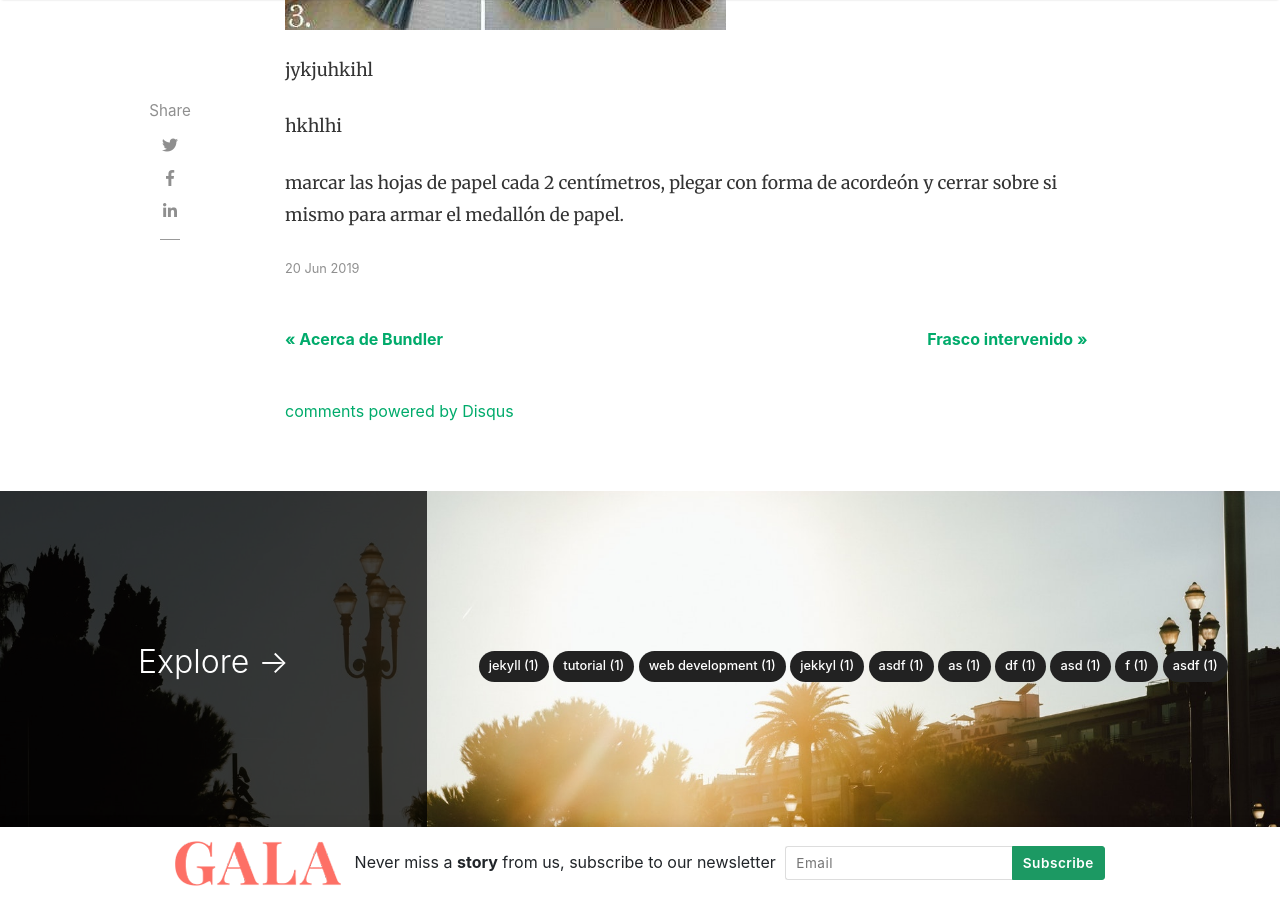
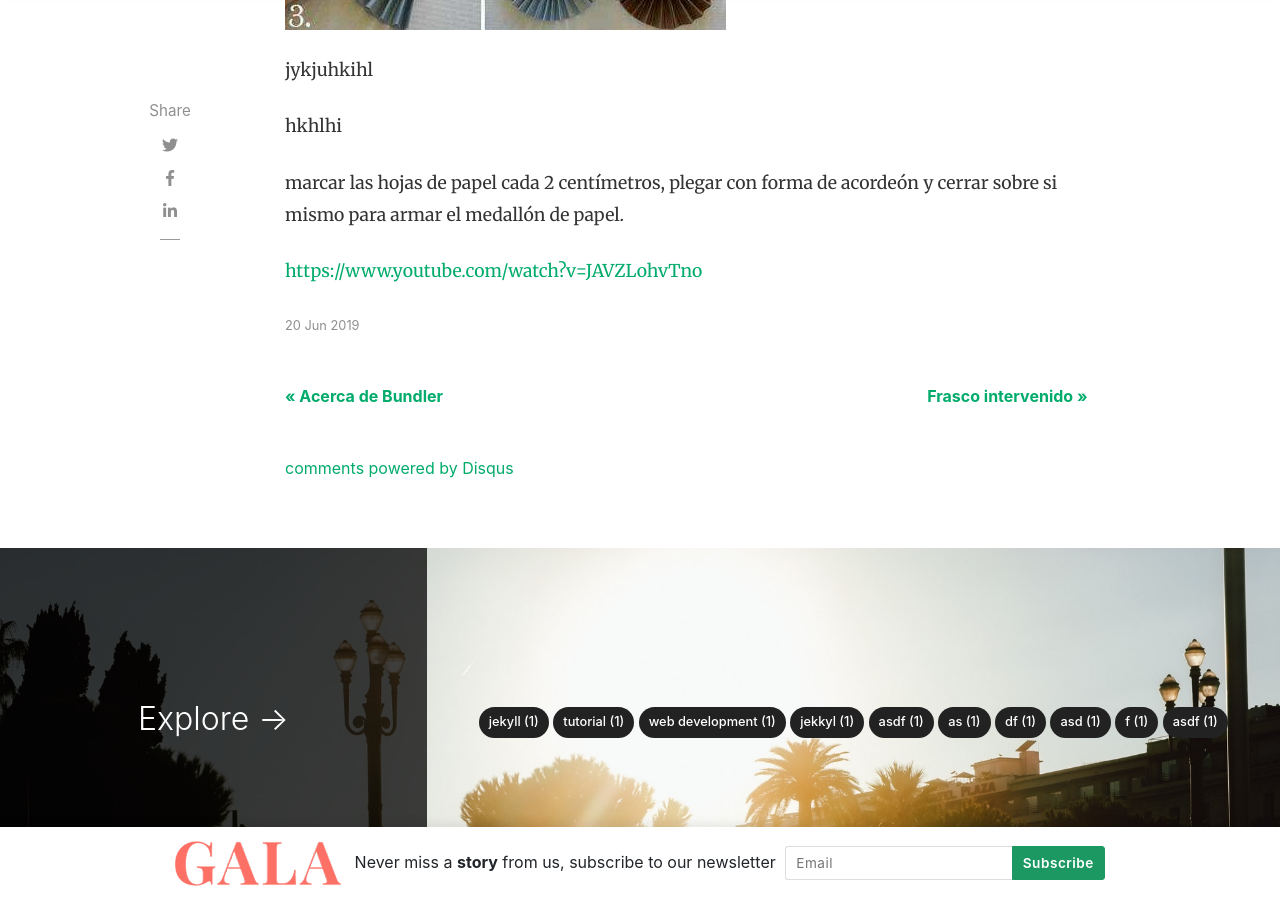
Before and after one commit to almadabelu/almadabelu.github.io, a Jekyll site: the page built from _posts/2019-06-20-roseta-de-papel.md, in a window 1280 px wide and 900 px high, scrolled down 731 px. Built offline with Jekyll 4.4.1, drawn with Linux system fonts in a browser that asks for light colours; nearby versions of some CDN libraries; comment, search, counter and statistics services are not loaded; some of the changed lines change nothing that is shown.

Commit message:
Update from Forestry.io almadabelu@hotmail.com updated _posts/2019-06-20-roseta-de-papel.md

```diff
--- a/_posts/2019-06-20-roseta-de-papel.md
+++ b/_posts/2019-06-20-roseta-de-papel.md
@@ -13,3 +13,5 @@ jykjuhkihl
 hkhlhi
 
 marcar las hojas de papel cada 2 centímetros, plegar con forma de acordeón y cerrar sobre si mismo para armar el medallón de papel.
+
+[https://www.youtube.com/watch?v=JAVZLohvTno](https://www.youtube.com/watch?v=JAVZLohvTno "Roseta de papel")
```
